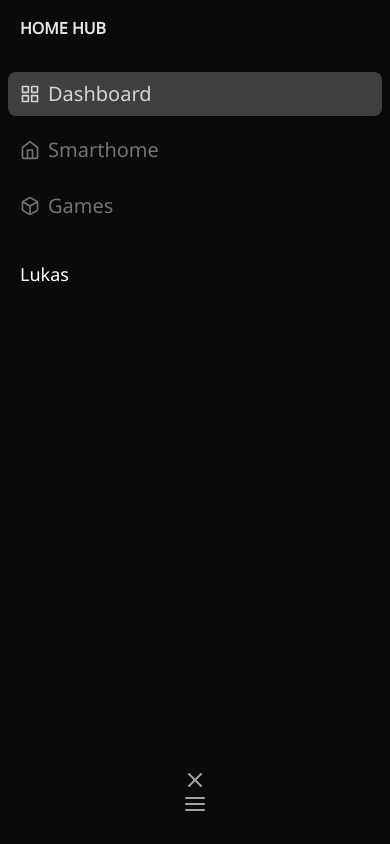
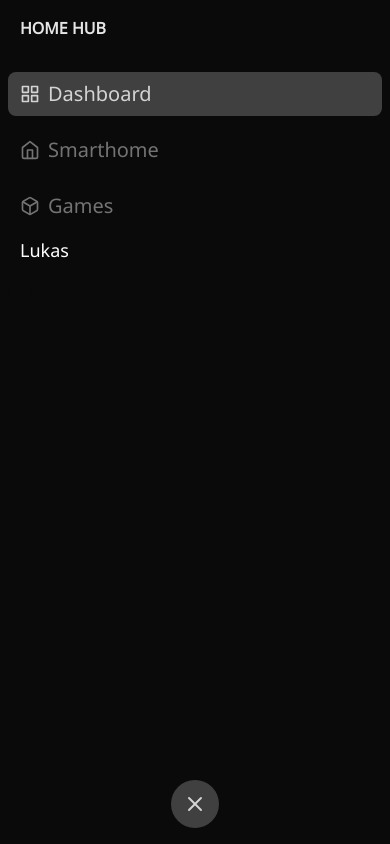
Before and after one commit to LukePetko/home-hub, a Next.js app: page / in a window 390 px wide. Both pictures are taken after a click on the button 195 px from the left and 792 px from the top of the page. Built offline with nearby package versions, Linux system fonts and the light colour scheme.

Commit message:
mobilenav changes

```diff
--- a/src/app/NavBar/NavBarMobile.tsx
+++ b/src/app/NavBar/NavBarMobile.tsx
@@ -9,9 +9,9 @@ export default function NavBarMobile() {
   const [isOpen, setIsOpen] = useState(false);
 
   return (
-    <div className="md:hidden fixed bottom-0 flex flex-col w-screen justify-center items-center">
+    <div className="md:hidden">
       <div
-        className={`w-screen h-screen bg-neutral-950 p-2 transition-all duration-700 text-white ${
+        className={`fixed inset-0 bg-neutral-950 p-2 transition-all duration-700 text-white ${
           isOpen ? "opacity-100" : "opacity-0 overflow-hidden"
         }`}
       >
@@ -19,7 +19,7 @@ export default function NavBarMobile() {
           Home Hub
         </h1>
         <Paths />
-        <div className="pt-8 pb-2 px-3">
+        <div className="py-2 px-3">
           <h2 className="text-lg">Lukas</h2>
         </div>
         <button
@@ -27,13 +27,25 @@ export default function NavBarMobile() {
           onClick={() => setIsOpen(!isOpen)}
         ></button>
       </div>
-      <button
-        className="fixed bottom-2 w-max bg-neutral-950 rounded-full p-3 mb-2"
-        onClick={() => setIsOpen(!isOpen)}
-      >
-        <X className="text-4xl text-neutral-400 bg-neutral-950 transition duration-700" />
-        <Menu className="text-4xl text-neutral-400 bg-neutral-950 transition duration-700" />
-      </button>
+      <div className="fixed bottom-0 w-screen flex justify-center p-2">
+        <button
+          className={`w-max rounded-full p-3 mb-2 ${
+            isOpen ? "bg-neutral-700" : "bg-neutral-950"
+          }`}
+          onClick={() => setIsOpen(!isOpen)}
+        >
+          <X
+            className={`text-4xl text-neutral-300 transition duration-700 ${
+              !isOpen ? "h-0 opacity-0" : "opacity-100"
+            }`}
+          />
+          <Menu
+            className={`text-4xl text-neutral-400 bg-neutral-950 transition duration-700 ${
+              isOpen ? "h-0 opacity-0" : "opacity-100"
+            }`}
+          />
+        </button>
+      </div>
     </div>
   );
 }
```
